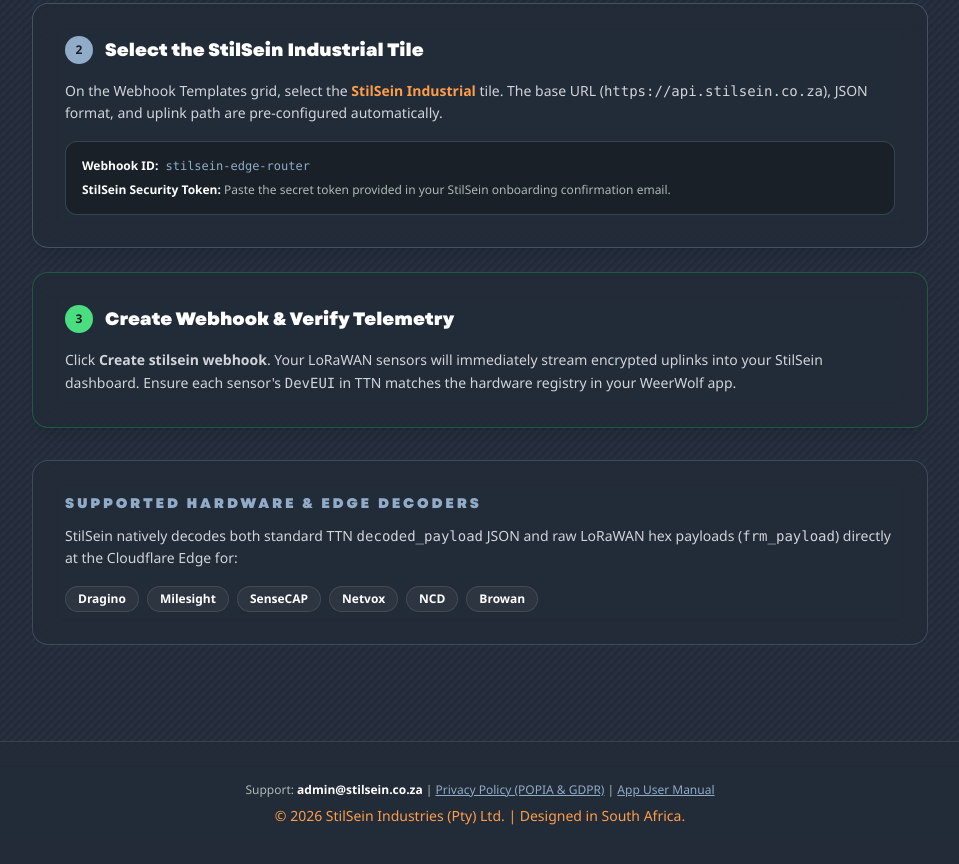
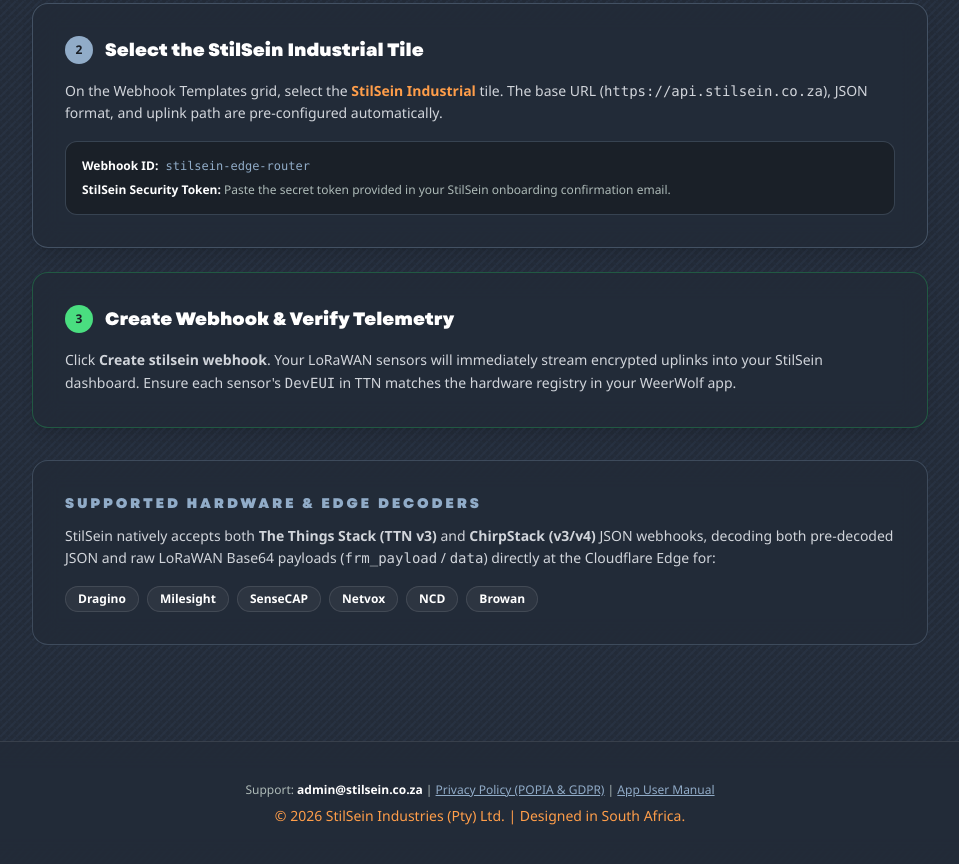
Before and after one commit to DonnieConradie/stilsein-landing, a plain HTML site: page ttn_gids.html in a window 1280 px wide. Shown: the part 927-1791 px from the top of the page, without its empty margins (160-1119 px from the left). Drawn offline with nearby package versions, Linux system fonts and the light colour scheme.

Commit message:
Document ChirpStack webhook support
Update the TTN guide to cover ChirpStack webhooks, Base64 payloads, and accepted authentication headers.

```diff
--- a/ttn_gids.html
+++ b/ttn_gids.html
@@ -389,9 +389,15 @@
               </li>
               <li>
                 <strong class="text-white">Custom Header:</strong>
-                <code class="text-jakkals-orange ml-1">X-StilSein-Auth</code>
-                <span class="text-stilsein-muted text-xs"
-                  >(your StilSein Security Token)</span
+                <code class="text-jakkals-orange ml-1"
+                  >X-StilSein-Webhook-Secret</code
+                >
+                <span
+                  class="text-stilsein-muted text-xs"
+                  data-dict="c_s3_header_note"
+                  >(paste the Webhook Secret Token from StilSein HQ —
+                  <code>X-StilSein-Auth</code> &amp;
+                  <code>Authorization: Bearer</code> are also accepted)</span
                 >
               </li>
               <li>
@@ -460,9 +466,13 @@
             class="text-sm text-gray-300 leading-relaxed mb-4"
             data-dict="hw_desc"
           >
-            StilSein natively decodes both standard TTN
-            <code>decoded_payload</code> JSON and raw LoRaWAN hex payloads
-            (<code>frm_payload</code>) directly at the Cloudflare Edge for:
+            StilSein natively accepts both
+            <strong>The Things Stack (TTN v3)</strong> and
+            <strong>ChirpStack (v3/v4)</strong> JSON webhooks, decoding both
+            pre-decoded JSON and raw LoRaWAN Base64 payloads (<code
+              >frm_payload</code
+            >
+            / <code>data</code>) directly at the Cloudflare Edge for:
           </p>
           <div class="flex flex-wrap gap-2">
             <span
@@ -569,13 +579,16 @@
           c_s2_desc:
             "If using a private LNS or setting up manually prior to template availability, click the <strong>Custom webhook</strong> tile.",
           c_s3_title: "Configure the Cloudflare Edge Bridge",
-          c_s3_event: "Tick <strong>Uplink message</strong> only.",
+          c_s3_header_note:
+            "(paste the Webhook Secret Token from StilSein HQ — <code>X-StilSein-Auth</code> &amp; <code>Authorization: Bearer</code> are also accepted)",
+          c_s3_event:
+            "Tick <strong>Uplink message</strong> only (or configure Uplink HTTP integration in ChirpStack).",
           c_s4_title: "Save and Ignite",
           c_s4_desc:
             "Click <strong>Add webhook</strong> at the bottom of the page. Your hardware will begin streaming encrypted telemetry to StilSein immediately.",
           hw_title: "Supported Hardware & Edge Decoders",
           hw_desc:
-            "StilSein natively decodes both standard TTN <code>decoded_payload</code> JSON and raw LoRaWAN hex payloads (<code>frm_payload</code>) directly at the Cloudflare Edge for:",
+            "StilSein natively accepts both <strong>The Things Stack (TTN v3)</strong> and <strong>ChirpStack (v3/v4)</strong> JSON webhooks, decoding both pre-decoded JSON and raw LoRaWAN Base64 payloads (<code>frm_payload</code> / <code>data</code>) directly at the Cloudflare Edge for:",
         },
         af: {
           nav_back: "Terug na Hoofblad",
@@ -604,13 +617,16 @@
           c_s2_desc:
             "As jy 'n privaat LNS gebruik of die skakel per hand opstel, klik op die <strong>Custom webhook</strong> blokkie.",
           c_s3_title: "Stel die Cloudflare Edge Brug Op",
-          c_s3_event: "Merk slegs <strong>Uplink message</strong>.",
+          c_s3_header_note:
+            "(plak die Webhook Geheime Sleutel van StilSein HQ — <code>X-StilSein-Auth</code> &amp; <code>Authorization: Bearer</code> word ook aanvaar)",
+          c_s3_event:
+            "Merk slegs <strong>Uplink message</strong> (of stel Uplink HTTP-integrasie op in ChirpStack).",
           c_s4_title: "Stoor en Aktiveer",
           c_s4_desc:
             "Klik <strong>Add webhook</strong> onderaan die bladsy. Jou hardeware sal onmiddellik geënkripteerde telemetrie begin stuur.",
           hw_title: "Ondersteunde Hardeware & Edge Dekodeerders",
           hw_desc:
-            "StilSein ontsyfer beide standaard TTN <code>decoded_payload</code> JSON en rou LoRaWAN heksadesimale vragte (<code>frm_payload</code>) direk op die Cloudflare Edge vir:",
+            "StilSein aanvaar beide <strong>The Things Stack (TTN v3)</strong> en <strong>ChirpStack (v3/v4)</strong> JSON webhooks, en ontsyfer vooraf-gedekodeerde JSON sowel as rou LoRaWAN Base64 vragte (<code>frm_payload</code> / <code>data</code>) direk op die Cloudflare Edge vir:",
         },
       };
 
```
